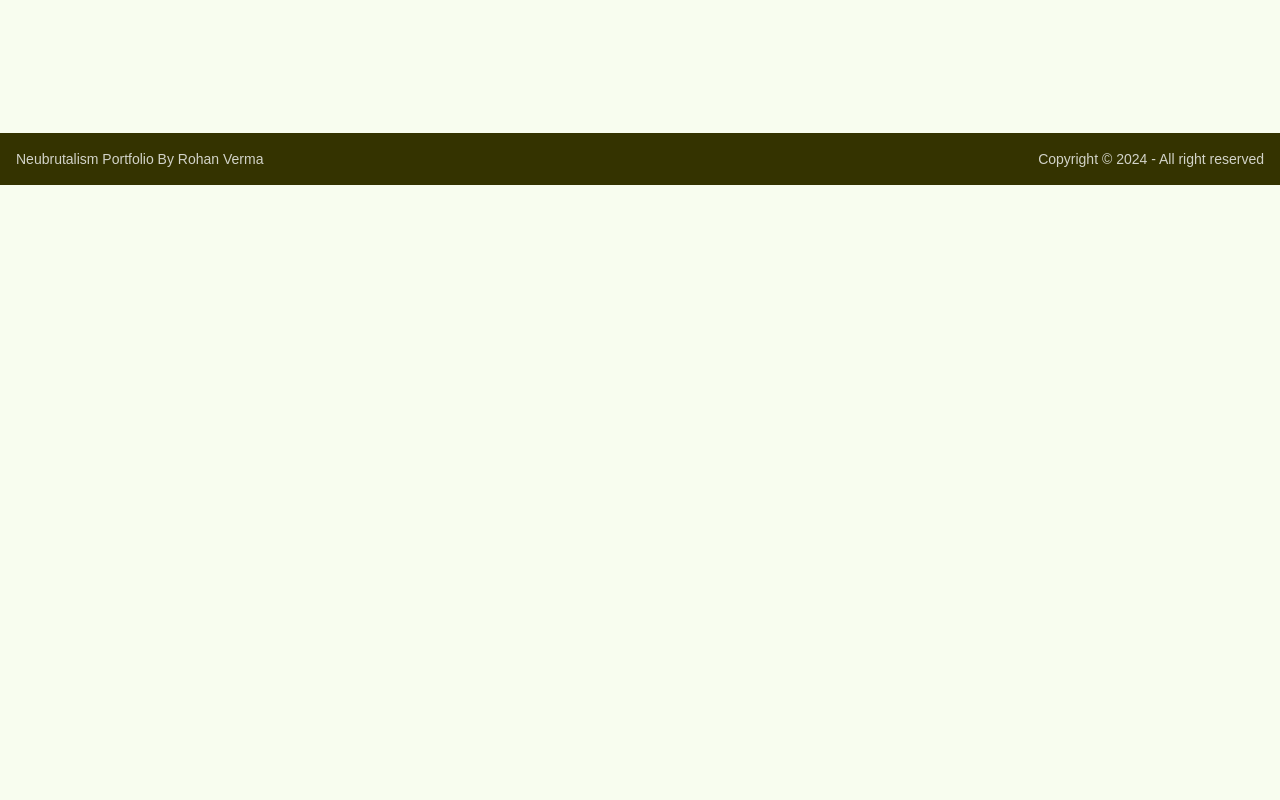
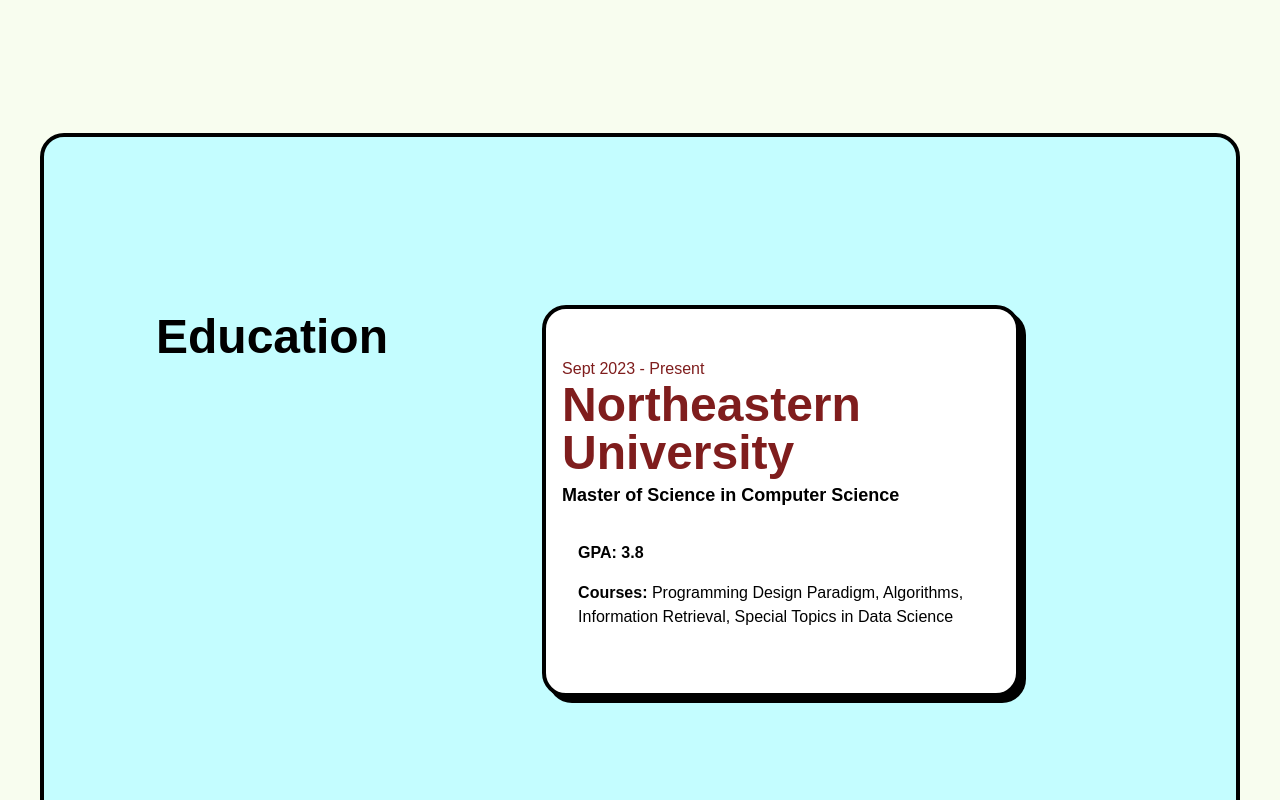
Before and after one commit to MODSetter/neubrutalism_portfolio, a Next.js app: page / in a window 1280 px wide. Shown: the part 4160-4960 px from the top of the page. Before the commit the page ends 4345 px from the top, so only its background shows below. Built offline with nearby package versions, Linux system fonts and the light colour scheme; a web font is replaced by a local one.

Commit message:
Added Education Section

```diff
--- a/app/page.tsx
+++ b/app/page.tsx
@@ -1,4 +1,5 @@
 import Aboutme from "@/components/Aboutme";
+import Education from "@/components/Education";
 import Footer from "@/components/Footer";
 import Navbar from "@/components/Navbar";
 import Projects from "@/components/Projects";
@@ -13,6 +14,7 @@
       <Aboutme />
       <WorkExp />
       <Projects />
+      <Education />
       <Footer />
     </>
   );
--- /dev/null
+++ b/components/Education.tsx
@@ -0,0 +1,79 @@
+import React from "react";
+
+const Education = () => {
+  return (
+    <section id="Education">
+      <div className="bg-[#c4fdff] text-black py-8 lg:px-20 border-4 border-black md:mx-10 rounded-3xl">
+        <div className="container mx-auto flex flex-col items-start md:flex-row my-12 md:my-24">
+          <div className="flex flex-col w-full sticky md:top-36 lg:w-1/3 mt-2 md:mt-12 px-8">
+            <h1
+              className="text-4xl md:text-5xl font-bold text-black heading_font"
+              data-svelte-h="svelte-3x10mm"
+            >
+              Education
+            </h1>{" "}
+          </div>{" "}
+          <div className="ml-0 md:ml-12 lg:w-2/3 sticky">
+            <div className="container mx-auto w-full h-full">
+              <div className="relative wrap overflow-hidden p-10 h-full">
+                <div className="border-2-2 absolute h-full border-green-50 border-8 opacity-0"></div>{" "}
+                <div
+                  className="mb-8 flex justify-between flex-row-reverse items-center w-full left-timeline aos-init aos-animate"
+                  data-aos="fade-down"
+                  data-svelte-h="svelte-1oza2m"
+                  data-aos-easing="linear"
+                  data-aos-duration="1500"
+                >
+                  <div className="order-1 w-auto"></div>{" "}
+                  <div className="order-1 w-5/6 px-4 py-12 border-4 border-black shadow-[6px_6px_0_0_#000] transition hover:shadow-none bg-white rounded-3xl">
+                    <span className="mb-3 text-base text-red-900">
+                      Sept 2023 - Present
+                    </span>{" "}
+                    <h4 className="mb-1 text-2xl md:text-5xl text-red-900 heading_font font-bold">
+                      Northeastern University
+                    </h4>{" "}
+                    <h5 className="mb-4 font-semibold text-xs md:text-lg">
+                      Master of Science in Computer Science
+                    </h5>{" "}
+                    <div className="text-sm md:text-base leading-snug tetx-900 text-opacity-100 gap-4 flex flex-col p-4">
+                      <b>GPA: 3.8</b>
+                      <ul>
+                        <li>
+                          <b>Courses: </b> Programming Design Paradigm,
+                          Algorithms, Information Retrieval, Special Topics in
+                          Data Science
+                        </li>
+                      </ul>
+                    </div>
+                  </div>
+                </div>{" "}
+                <div
+                  className="mb-8 flex justify-between items-center w-full right-timeline aos-init"
+                  data-aos="fade-up"
+                  data-svelte-h="svelte-1uuoo4c"
+                  data-aos-easing="linear"
+                  data-aos-duration="1500"
+                >
+                  <div className="order-1 w-auto"></div>{" "}
+                  <div className="order-1 w-5/6 px-4 py-12 border-4 border-black shadow-[6px_6px_0_0_#000] transition hover:shadow-none bg-white rounded-3xl">
+                    <span className="mb-3 text-base text-cyan-900">
+                      May 2015 - May 2019
+                    </span>{" "}
+                    <h4 className="mb-1 text-2xl md:text-5xl text-cyan-900 heading_font font-bold">
+                      SRM Institute of Science and Technology
+                    </h4>{" "}
+                    <h5 className="mb-4 font-semibold text-xs md:text-lg">
+                      Bachelor of Technology in Computer Science and Engineering
+                    </h5>{" "}
+                  </div>
+                </div>{" "}
+              </div>
+            </div>
+          </div>
+        </div>
+      </div>
+    </section>
+  );
+};
+
+export default Education;
--- a/components/Footer.tsx
+++ b/components/Footer.tsx
@@ -3,7 +3,7 @@
 
 const Footer = () => {
   return (
-    <footer className="footer items-center p-4 bg-neutral text-neutral-content">
+    <footer className="footer items-center p-4 bg-neutral text-neutral-content mt-6">
       <aside className="items-center grid-flow-col">
         <Link
           target="_blank"
```
